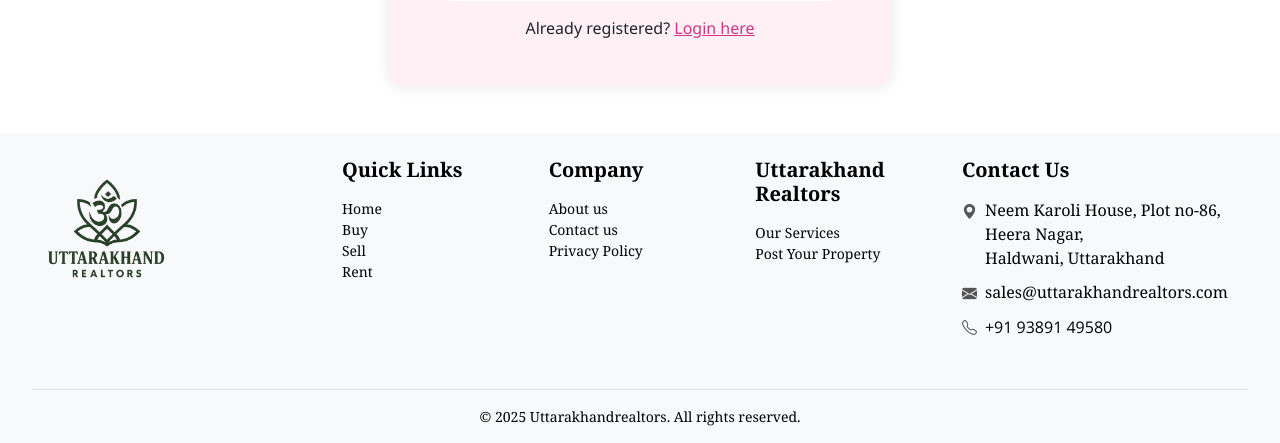
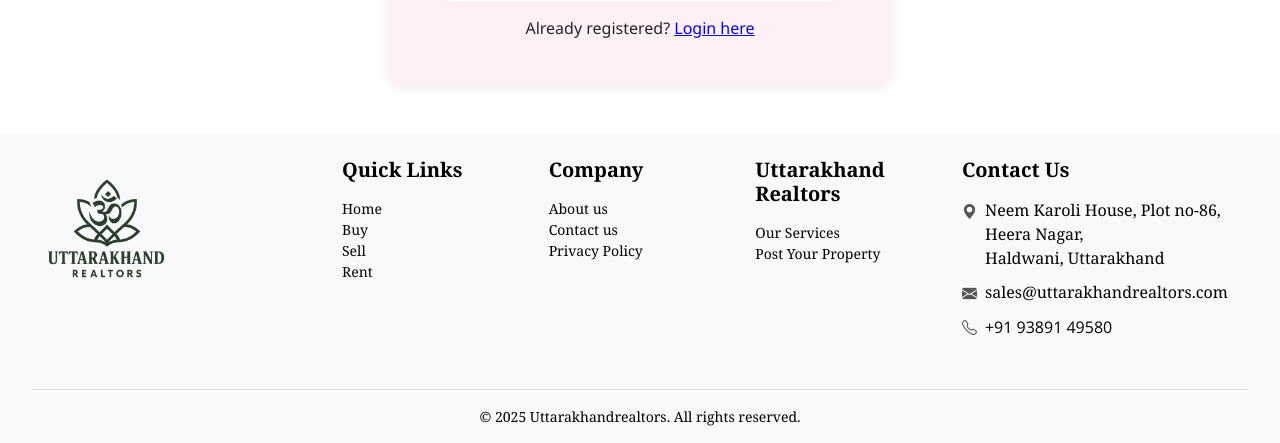
Before and after one commit to neemkaroli12/Real_Estate-, a Django app: template my_app/templates/signup.html in a window 1280 px wide. Shown: the part 811-1254 px from the top of the page. Run offline with Django 3.2, Linux system fonts and the light colour scheme; the template is opened without the code that fills it: most values are stand-ins (such as "Sample title", 1, 10 or a date in 2020); form fields are guessed from the names that the template uses; some libraries are stand-ins or nearby versions; some web fonts are replaced.

Commit message:
added project files

```diff
--- a/my_app/templates/signup.html
+++ b/my_app/templates/signup.html
@@ -79,7 +79,7 @@
   <button type="submit">Sign Up</button>
 </form>
   <p style="text-align:center; margin-top: 15px;">
-     Already registered? <a href="{% url 'user-login' %}" style="color:#d63384;">Login here</a>
+     Already registered? <a href="{% url 'user-login' %}" style="color:blue;">Login here</a>
   </p>
 </div>
 {% endblock %}
```
